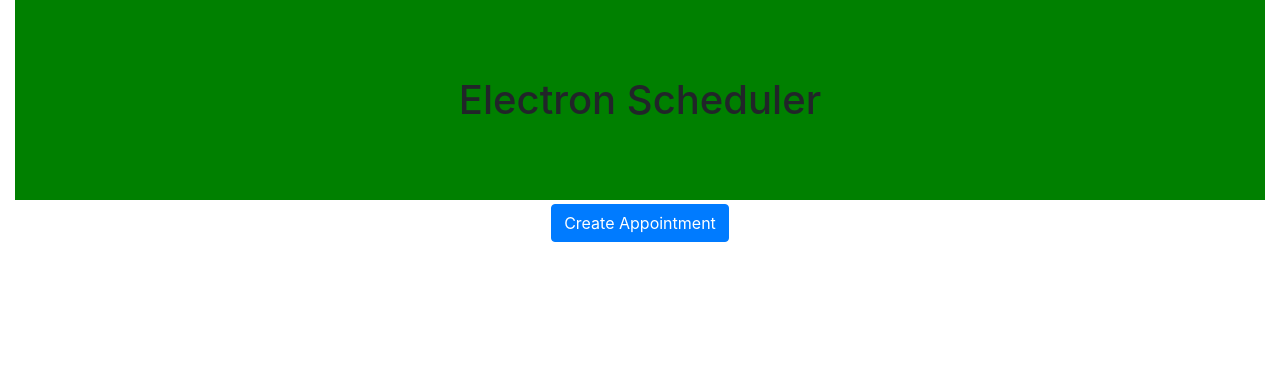
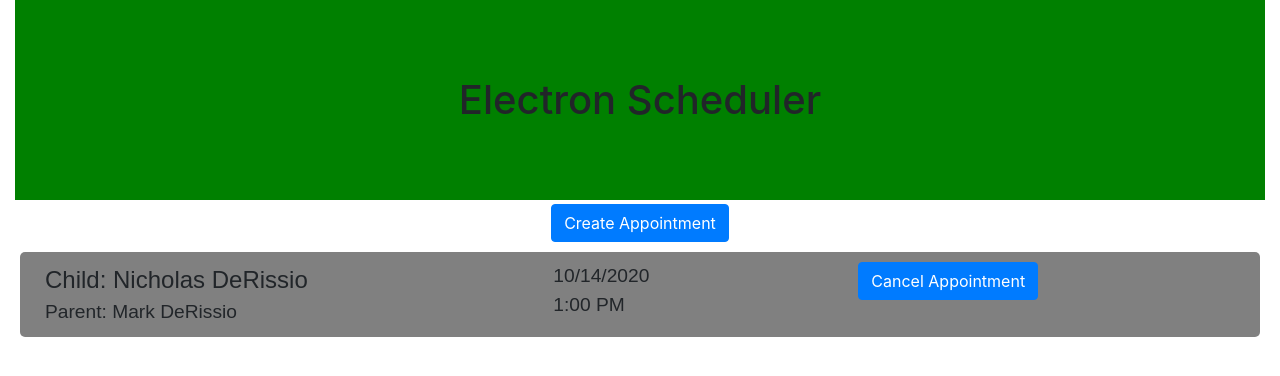
Before and after one commit to KantKontrol/Electron-Scheduler, a React (Create React App) app in the folder electron-scheduler/: page / in a window 1280 px wide. Shown: the top 376 px of the page. Built offline with nearby package versions, Linux system fonts and the light colour scheme.

Commit message:
added data into adisplay as well as styled the way appointments display a little

```diff
--- a/electron-scheduler/src/App.css
+++ b/electron-scheduler/src/App.css
@@ -25,6 +25,37 @@
   margin: 0 auto;
 }
 
+.adisplay-main {
+  background-color: gray;
+  border-radius: 5px;
+  margin-top: 10px;
+  margin-left: 5px;
+  margin-right: 5px;
+  padding: 10px;
+}
+
+.adisplay {
+  font-family: sans-serif;
+  font-size: 1.2rem;
+  width: 100%;
+}
+
+.adisplay-header {
+  font-size: 1.5rem;
+
+}
+
+.adisplay-sub {
+  font-size: 1.2rem;
+
+}
+
+.adisplay-date{
+  font-size: 1.2rem;
+}
+.adisplay-time {
+  font-size: 1.2rem;
+}
 
 .App-link {
   color: #61dafb;
--- a/electron-scheduler/src/components/ADisplay.js
+++ b/electron-scheduler/src/components/ADisplay.js
@@ -1,16 +1,24 @@
 import React from "react";
 
 
-export default function ALoader(props){
+export default function ADisplay(props){
 
     let { appointment } = props;
+    const { childName, parentName, date, hour, minute, ampm } = appointment
 
 
     return (
-        <div className="row">
-            <div className="col-12">
-                <h1>{appointment.childName}</h1>
-                <h2>{appointment.parentName}</h2>
+        <div className="row adisplay-main">
+            <div className="col-5">
+                <div className="adisplay adisplay-header float-left mr-3">Child: {childName}</div>
+                <div className="adisplay adisplay-sub float-left mr-3">Parent: {parentName}</div>
+            </div>
+            <div className="col-3">
+                <div className="adisplay adisplay-date float-right ml-3">{date}</div>
+                <div className="adisplay adisplay-time float-right ml-3">{`${hour}:${minute} ${ampm}`}</div>
+            </div>
+            <div className="col-4">
+                <button className="btn btn-primary">Cancel Appointment</button>
             </div>
         </div>
     );
--- a/electron-scheduler/src/components/ALoader.js
+++ b/electron-scheduler/src/components/ALoader.js
@@ -8,13 +8,13 @@ export default function ALoader(props){
 
     return (
         <div className="row">
-
-            {
-                appointments.length > 0 ? appointments.map(e => {
-                    return <ADisplay appointment={e} key={e.parentName}/>;
-                }) : <div></div>
-            }
-
+            <div className="col-12">
+                {
+                    appointments.length > 0 ? appointments.map(e => {
+                        return <ADisplay appointment={e} key={e.parentName}/>;
+                    }) : <div></div>
+                }
+            </div>
         </div>
     );
 }
--- a/electron-scheduler/src/components/InputModal.js
+++ b/electron-scheduler/src/components/InputModal.js
@@ -10,7 +10,7 @@ const hours = [ 1,2,3,4,5,6,7,8,9,10,11,12 ];
 const minutes = [];
 
 for(let i=0;i < 60;i++){
-    minutes.push(i);
+    i === 0 ? minutes.push('00') : minutes.push(i);
 }
 
 export default function InputModal(props){
--- a/electron-scheduler/src/components/MainPage.js
+++ b/electron-scheduler/src/components/MainPage.js
@@ -6,7 +6,7 @@ export default function MainPage(){
 
     const [pageState, setPageState] = useState({
         showModal: false,
-        appointments: [],
+        appointments: [{parentName: "Mark DeRissio", childName: "Nicholas DeRissio", date: "10/14/2020", hour: 1, minute: "00", ampm: "PM"}],
         setModal: function(value){
             setPageState({ ...pageState, showModal: value });
         },
```
